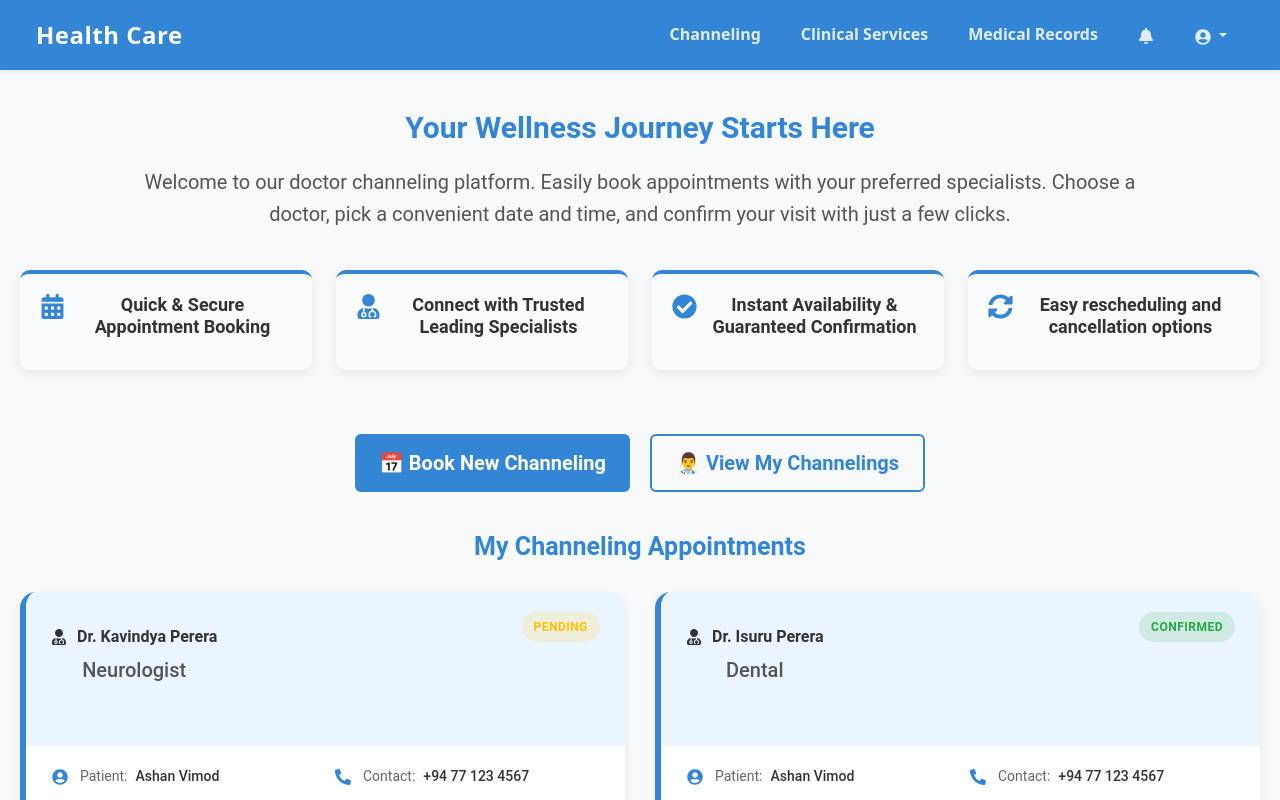
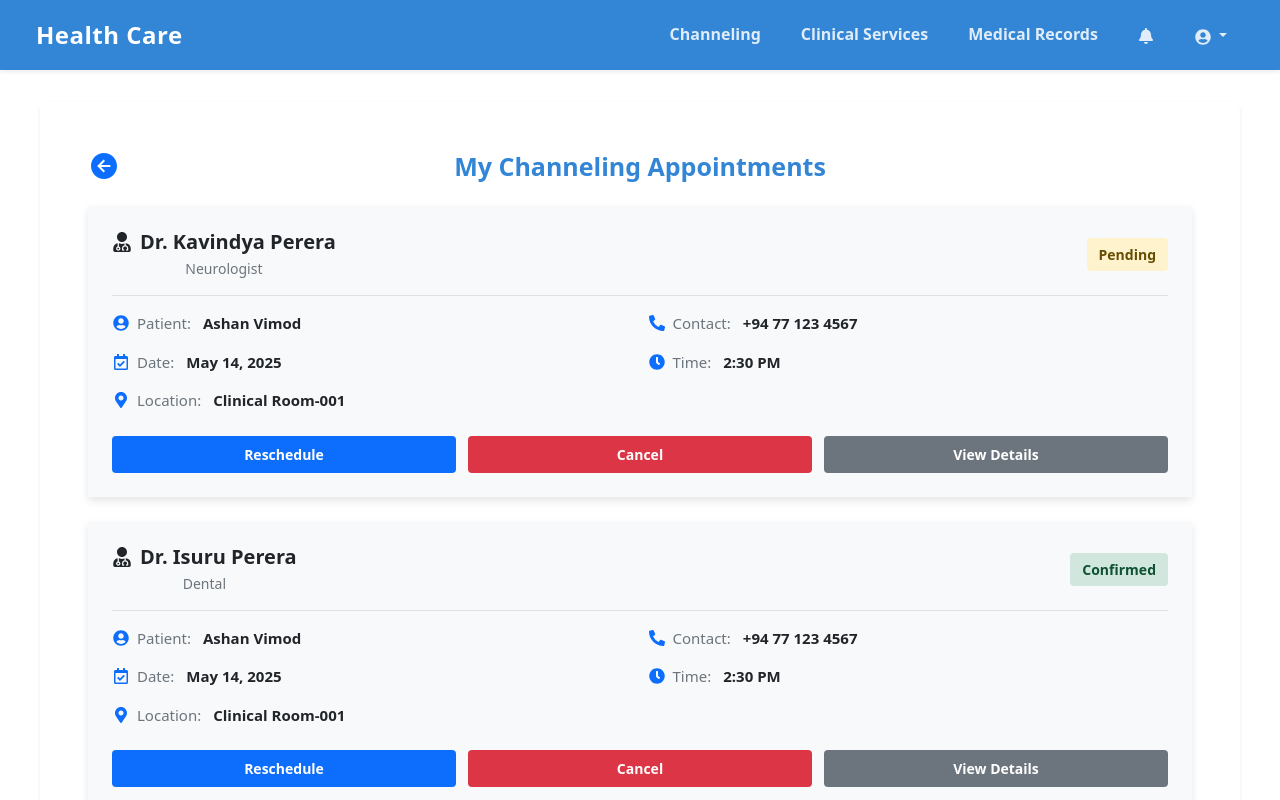
Before and after one commit to kavishka-wilagedara/healthcare-system, a React (Create React App) app in the folder frontend/: page /patient/dashboard/channeling in a window 1280 px wide. Both pictures are taken after a click on the button "👨‍⚕️ View My Channelings". Shown: the top 800 px of the page. Built offline with nearby package versions, Linux system fonts and the light colour scheme.

Commit message:
update channeling page

```diff
--- a/frontend/src/patient/Channeling.css
+++ b/frontend/src/patient/Channeling.css
@@ -1,430 +1,386 @@
-/* Channeling.css - Professional Light Theme */
-:root {
-  --primary-color: #3385d6;
-  --primary-light: #e6f0fa;
-  --primary-dark: #2a6daf;
-  --text-dark: #333333;
-  --text-light: #ffffff;
-  --text-muted: #6c757d;
-  --success-color: #28a745;
-  --warning-color: #ffc107;
-  --danger-color: #dc3545;
-  --border-color: #e9ecef;
-  --card-shadow: 0 4px 12px rgba(0, 0, 0, 0.08);
-  --transition: all 0.3s ease;
+.channeling-info-card {
+  max-width: 1200px;
+  margin: 32px auto;
+  padding: 32px;
+  background-color: #fff;
+  border-radius: 8px;
+  box-shadow: 0 2px 4px rgba(0, 0, 0, 0.075);
 }
 
-/* Main Container */
-.channeling-info-card {
-  padding: 40px 20px;
-  background-color: #f8f9fa;
-  font-family: "Roboto", "Segoe UI", sans-serif;
-}
-
+/* Header Styles */
 .channeling-info-card h1 {
-  color: var(--primary-color);
+  color: #0d6efd;
   font-weight: 700;
-  margin-bottom: 20px;
+  margin-bottom: 12px;
   text-align: center;
-  font-size: 30px;
 }
 
 .channeling-info-card p {
-  color: var(--text-muted);
-  font-size: 20px;
-  line-height: 1.6;
+  font-size: 18px;
+  color: #6c757d;
   text-align: center;
-  max-width: 1000px;
-  margin: 0 auto 40px;
+  margin-bottom: 16px;
 }
 
 /* Feature Cards */
-.features-section {
-  margin-bottom: 40px;
-}
-
 .channeling-feature-card {
-  border-radius: 10px;
+  height: 100%;
+  transition: transform 0.3s ease, box-shadow 0.3s ease;
   border: none;
-  box-shadow: var(--card-shadow);
-  height: 100px;
-  transition: var(--transition);
-  overflow: hidden;
-  border-top: 4px solid var(--primary-color);
+  border-radius: 8px;
+  box-shadow: 0 4px 8px rgba(0, 0, 0, 0.1);
 }
 
 .channeling-feature-card:hover {
   transform: translateY(-5px);
-  box-shadow: 0 10px 20px rgba(0, 0, 0, 0.12);
+  box-shadow: 0 8px 16px rgba(0, 0, 0, 0.15);
 }
 
-.feature-title {
-  color: var(--text-dark);
-  font-size: 20 px;
+.channeling-feature-title {
+  font-size: 16px;
   font-weight: 600;
-  margin-bottom: 10px;
+  color: #495057;
   display: flex;
-  justify-content: center;
+  flex-direction: column;
+  align-items: center;
+  text-align: center;
 }
 
-.feature-icon {
-  color: var(--primary-color);
-  font-size: 25px;
-  align-items: center;
-  margin-top: 0px;
+.channeling-feature-icon {
+  font-size: 32px;
+  margin-bottom: 16px;
+  color: #0d6efd;
 }
 
-/* Buttons */
+.channeling-features-section {
+  margin-bottom: 40px;
+}
+
+/* Button Styles */
 .channeling-buttons {
   display: flex;
   justify-content: center;
-  gap: 20px;
-  margin-bottom: 40px;
+  gap: 16px;
+  margin-bottom: 32px;
   flex-wrap: wrap;
 }
 
 .channeling-btn {
   padding: 12px 24px;
-  font-size: 20px;
+  font-size: 16px;
   font-weight: 600;
   border-radius: 6px;
+  transition: all 0.3s ease;
   cursor: pointer;
-  transition: var(--transition);
   border: none;
-  display: flex;
-  align-items: center;
-  justify-content: center;
-  gap: 8px;
-  min-width: 220px;
-  background-color: var(--primary-color);
-  color: var(--text-light);
+  background-color: #0d6efd;
+  color: white;
 }
 
 .channeling-btn:hover {
-  background-color: var(--primary-dark);
-  transform: translateY(-2px);
+  background-color: #0b5ed7;
+  box-shadow: 0 4px 8px rgba(0, 0, 0, 0.15);
 }
 
 .channeling-btn.outline {
   background-color: transparent;
-  color: var(--primary-color);
-  border: 2px solid var(--primary-color);
+  border: 2px solid #0d6efd;
+  color: #0d6efd;
 }
 
 .channeling-btn.outline:hover {
-  background-color: var(--primary-light);
+  background-color: #0d6efd;
+  color: white;
 }
 
-.channeling-btn.primary {
-  background-color: var(--primary-color);
-  color: white;
-  padding: 14px 30px;
-  font-size: 16px;
-}
-
-/* Form Styling */
+/* Form Styles */
 .channeling-form {
-  background-color: white;
-  border-radius: 12px;
-  padding: 30px;
-  box-shadow: var(--card-shadow);
-  max-width: 700px;
-  margin: 40px auto 0 auto;
+  background-color: #f8f9fa;
+  padding: 32px;
+  border-radius: 8px;
+  box-shadow: 0 4px 8px rgba(0, 0, 0, 0.1);
 }
 
 .channeling-form h3 {
+  color: #0d6efd;
+  margin-bottom: 20px;
   text-align: center;
-  font-size: 26px;
   font-weight: 600;
-  color: var(--primary-color);
 }
 
 .form-submit-container {
-  margin-top: 30px;
-}
-
-.form-label {
-  margin-top: 15px;
-  font-weight: 500;
-  color: var(--primary-dark);
-}
-
-.form-control,
-.form-select {
-  padding: 12px;
-  border-radius: 6px;
-  border: 1px solid var(--border-color);
-  transition: var(--transition);
-}
-
-.form-control:focus,
-.form-select:focus {
-  border-color: var(--primary-color);
-  box-shadow: 0 0 0 2px rgba(51, 133, 214, 0.25);
+  margin-top: 32px;
 }
 
 .submit-buttons {
   display: flex;
-  justify-content: space-between;
-  margin-top: 25px;
-}
-
-.submit-btn,
-.cancel-btn {
-  padding: 10px 20px;
-  border: none;
-  border-radius: 6px;
-  font-weight: 500;
-  cursor: pointer;
+  gap: 16px;
+  justify-content: center;
 }
 
 .submit-btn {
-  background-color: var(--primary-color);
-  color: var(--bg-white);
+  padding: 12px 24px;
+  font-size: 16px;
+  font-weight: 600;
+  border-radius: 6px;
+  transition: all 0.3s ease;
+  cursor: pointer;
+  border: none;
+  background-color: #198754;
+  color: white;
 }
 
 .submit-btn:hover {
-  background-color: var(--primary-hover);
+  background-color: #157347;
+  box-shadow: 0 4px 8px rgba(0, 0, 0, 0.15);
 }
 
 .cancel-btn {
-  background-color: #ddd;
-  color: var(--text-dark);
+  padding: 12px 24px;
+  font-size: 16px;
+  font-weight: 600;
+  border-radius: 6px;
+  transition: all 0.3s ease;
+  cursor: pointer;
+  border: none;
+  background-color: #dc3545;
+  color: white;
 }
 
 .cancel-btn:hover {
-  background-color: #bbb;
+  background-color: #bb2d3b;
+  box-shadow: 0 4px 8px rgba(0, 0, 0, 0.15);
 }
 
 /* Appointments Section */
 .view-appointments-section {
-  margin-top: 40px;
+  position: relative;
+  padding: 1rem;
 }
 
-.view-appointments-section {
-  margin-top: 40px;
+.back-btn {
+  position: absolute;
+  top: 16px;
+  left: 16px;
+  font-size: 32px;
+  color: #0d6efd;
+  cursor: pointer;
+  transition: transform 0.3s ease;
+}
+
+.back-btn:hover {
+  transform: scale(1.1);
+  color: #0b5ed7;
 }
 
 .view-appointments-section h3 {
-  color: var(--primary-color);
-  margin-bottom: 25px;
+  color: #0d6efd;
   text-align: center;
+  margin: 1.24px 0 32px;
   font-weight: 600;
-  font-size: 25px;
 }
 
 .appointments-container {
-  display: grid;
-  grid-template-columns: repeat(auto-fill, minmax(500px, 1fr));
-  gap: 30px;
-  margin-top: 30px;
+  display: flex;
+  flex-direction: column;
+  gap: 24px;
 }
 
 .appointment-card {
-  background-color: white;
-  border-radius: 16px;
-  box-shadow: 0 3px 10px rgba(0, 0, 0, 0.08);
-  overflow: hidden;
-  transition: var(--transition);
-  border-left: 6px solid var(--primary-color);
+  background-color: #f8f9fa;
+  border-radius: 0.8px;
+  box-shadow: 0 4px 8px rgba(0, 0, 0, 0.1);
+  padding: 24px;
+  transition: transform 0.3s ease;
 }
 
 .appointment-card:hover {
-  transform: translateY(-3px);
-  box-shadow: 0 6px 15px rgba(0, 0, 0, 0.1);
+  transform: translateY(-5px);
+  box-shadow: 0 8px 16px rgba(0, 0, 0, 0.15);
 }
 
 .appointment-header {
-  padding: 20px 25px;
   display: flex;
   justify-content: space-between;
-  align-items: flex-start;
-  background-color: #ebf5ff;
-  border-bottom: none;
+  align-items: center;
+  margin-bottom: 16px;
+  padding-bottom: 16px;
+  border-bottom: 1px solid #dee2e6;
 }
 
 .appointment-doctor-info h4 {
-  font-size: 16px;
+  font-size: 20px;
   font-weight: 600;
-  margin-top: 15px;
-  color: #333;
+  color: #212529;
+  margin-bottom: 4px;
   display: flex;
   align-items: center;
-  gap: 10px;
+  gap: 8px;
 }
 
-.specialty {
-  font-size: 18px;
-  color: #666;
-  margin: 8px 0 0 30px;
-  font-weight: 500;
+.appointment-doctor-info .specialty {
+  color: #6c757d;
+  font-size: 14px;
+  margin-bottom: 0;
 }
 
 .appointment-status {
+  padding: 6px 12px;
+  border-radius: 4px;
   font-weight: 600;
-  padding: 6px 12px;
-  border-radius: 20px;
-  font-size: 12px;
-  text-transform: uppercase;
-  letter-spacing: 0.5px;
+  font-size: 14px;
 }
 
 .status-confirmed {
-  background-color: rgba(40, 167, 69, 0.15);
-  color: #28a745;
+  background-color: #d1e7dd;
+  color: #0f5132;
 }
 
 .status-pending {
-  background-color: rgba(255, 193, 7, 0.15);
-  color: #ffc107;
+  background-color: #fff3cd;
+  color: #664d03;
 }
 
 .status-cancelled {
-  background-color: rgba(220, 53, 69, 0.15);
-  color: #dc3545;
+  background-color: #f8d7da;
+  color: #842029;
 }
 
 .appointment-details {
-  padding: 20px 25px;
-  display: grid;
-  grid-template-columns: 1fr 1fr;
-  gap: 18px;
-  border-bottom: 1px solid #eee;
+  display: flex;
+  flex-wrap: wrap;
+  gap: 16px;
+  margin-bottom: 24px;
 }
 
 .detail-item {
+  flex: 1 1 calc(50% - 8px);
   display: flex;
   align-items: center;
-  font-size: 14px;
+  gap: 8px;
+  font-size: 15px;
 }
 
 .detail-item.full-width {
-  grid-column: 1 / -1;
+  flex: 1 1 100%;
 }
 
 .detail-icon {
-  color: var(--primary-color);
-  margin-right: 12px;
+  color: #0d6efd;
   font-size: 16px;
 }
 
-.detail-item span:first-of-type {
-  color: #666;
-  margin-right: 8px;
+.detail-item span {
+  color: #6c757d;
 }
 
 .detail-item .value {
-  font-weight: 500;
-  color: #333;
+  font-weight: 600;
+  color: #212529;
+  margin-left: 4px;
 }
 
 .appointment-actions {
-  padding: 15px 25px;
   display: flex;
-  gap: 15px;
-  background-color: white;
-  border-top: none;
+  gap: 12px;
+  flex-wrap: wrap;
 }
 
 .action-btn {
-  padding: 12px 0;
-  border-radius: 8px;
+  flex: 1;
+  padding: 8px;
+  border: none;
+  border-radius: 4px;
+  font-weight: 600;
   font-size: 14px;
-  font-weight: 500;
-  border: none;
   cursor: pointer;
-  transition: var(--transition);
-  flex: 1;
-  text-align: center;
+  transition: all 0.3s ease;
 }
 
 .action-btn.reschedule {
-  background-color: #ebf5ff;
-  color: var(--primary-color);
+  background-color: #0d6efd;
+  color: white;
 }
 
 .action-btn.reschedule:hover {
-  background-color: #d9ecff;
+  background-color: #0b5ed7;
 }
 
 .action-btn.cancel {
-  background-color: #ffebee;
-  color: #dc3545;
+  background-color: #dc3545;
+  color: white;
 }
 
 .action-btn.cancel:hover {
-  background-color: #ffdddd;
+  background-color: #bb2d3b;
 }
 
 .action-btn.details {
-  background-color: var(--primary-color);
+  background-color: #6c757d;
   color: white;
-  font-weight: 600;
+}
+
+.action-btn.details:hover {
+  background-color: #5c636a;
 }
 
 /* Empty State */
 .no-appointments {
-  margin-top: 40px;
+  display: flex;
+  flex-direction: column;
+  align-items: center;
+  justify-content: center;
+  padding: 48px 16px;
 }
 
 .empty-state {
   text-align: center;
-  padding: 60px 20px;
-  background-color: white;
-  border-radius: 12px;
-  box-shadow: var(--card-shadow);
+  max-width: 500px;
 }
 
 .empty-icon {
-  font-size: 40px;
-  color: var(--primary-light);
-  margin-bottom: 20px;
+  font-size: 64px;
+  color: #adb5bd;
+  margin-bottom: 24px;
+}
+
+.empty-state h4 {
+  font-weight: 600;
+  color: #495057;
+  margin-bottom: 16px;
 }
 
 .empty-state p {
-  font-size: 14px;
+  color: #6c757d;
+  margin-bottom: 24px;
 }
 
-.empty-state h4 {
-  font-size: 30px;
-  font-weight: 600;
-  color: var(--text-dark);
-  margin-bottom: 10px;
-}
-
-.empty-state p {
-  color: var(--text-muted);
-  margin-bottom: 50px;
-  max-width: 500px;
-  margin-left: auto;
-  margin-right: auto;
-}
-
-/* Responsive adjustments */
-@media (max-width: 768px) {
-  .channeling-info-card h1 {
-    font-size: 16px;
+/* Responsive Adjustments */
+@media (max-width: 767.98px) {
+  .channeling-info-card {
+    padding: 24px;
+    margin: 16px;
   }
 
-  .appointments-container {
-    grid-template-columns: 2fr;
+  .channeling-info-card h1 {
+    font-size: 30px;
   }
 
-  .appointment-details {
-    grid-template-columns: 2fr;
+  .detail-item {
+    flex: 1 1 100%;
   }
 
   .appointment-actions {
     flex-direction: column;
   }
 
-  .channeling-buttons {
+  .appointment-header {
     flex-direction: column;
-    align-items: center;
+    gap: 16px;
+    align-items: flex-start;
   }
 
-  .channeling-btn {
-    width: 100%;
-    max-width: 300px;
+  .feature-title {
+    font-size: 14px;
   }
 }
--- a/frontend/src/patient/Channeling.jsx
+++ b/frontend/src/patient/Channeling.jsx
@@ -12,10 +12,12 @@ import {
   FaPhoneAlt,
   FaRegCalendarCheck,
 } from "react-icons/fa";
+import { IoArrowBackCircleSharp } from "react-icons/io5";
 
 function Channeling() {
   const [showForm, setShowForm] = useState(false);
   const [showAppointments, setShowAppointments] = useState(false);
+  const [showHeader, setShowHeader] = useState(true);
 
   const featureCards = [
     {
@@ -70,6 +72,7 @@ function Channeling() {
   const handleViewAppointmentsClick = () => {
     setShowAppointments(true);
     setShowForm(false);
+    setShowHeader(false);
     window.scrollTo({ top: document.body.scrollHeight, behavior: "smooth" });
   };
 
@@ -95,22 +98,32 @@ function Channeling() {
     setShowForm(false);
   };
 
+  const handleViewAppointmentsBack = () => {
+    setShowForm(false);
+    setShowAppointments(false);
+    setShowHeader(true);
+  };
+
   return (
     <div className="channeling-info-card">
+      {showHeader && (
+        <>
           <h1>Your Wellness Journey Starts Here</h1>
           <p>
-        Welcome to our doctor channeling platform. Easily book appointments with
-        your preferred specialists. Choose a doctor, pick a convenient date and
-        time, and confirm your visit with just a few clicks.
+            Welcome to our doctor channeling platform. Easily book appointments
+            with your preferred specialists. Choose a doctor, pick a convenient
+            date and time, and confirm your visit with just a few clicks.
           </p>
 
-      <Row className="features-section">
+          <Row className="channeling-features-section">
             {featureCards.map((card, index) => (
               <Col md={3} sm={6} className="mb-4" key={index}>
                 <Card className="channeling-feature-card">
                   <Card.Body className="text-center">
-                <Card.Title className="feature-title">
-                  <span className="feature-icon me-2">{card.icon}</span>
+                    <Card.Title className="channeling-feature-title">
+                      <span className="channeling-feature-icon me-2">
+                        {card.icon}
+                      </span>
                       <span>{card.title}</span>
                     </Card.Title>
                   </Card.Body>
@@ -130,6 +143,8 @@ function Channeling() {
               👨‍⚕️ View My Channelings
             </button>
           </div>
+        </>
+      )}
 
       {showForm && (
         <div className="channeling-form mt-5">
@@ -179,8 +194,12 @@ function Channeling() {
 
       {showAppointments && (
         <div className="view-appointments-section">
+          <IoArrowBackCircleSharp
+            className="back-btn"
+            onClick={handleViewAppointmentsBack}
+          />
+
           <h3>My Channeling Appointments</h3>
-
           {bookedAppointments.length > 0 ? (
             <div className="appointments-container">
               {bookedAppointments.map((appt) => (
```
Lines whose indentation alone changed are shown as unchanged.
